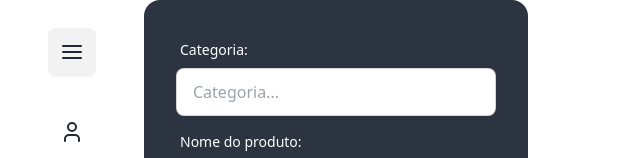
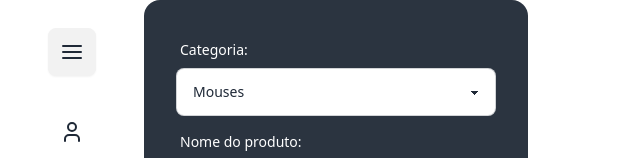
Before and after one commit to edgarfbarbosa/admin-dashboard, a React (Vite) app in the folder client/: page /addProduct in a window 1280 px wide. Shown: the top 158 px of the page, without its empty margins (0-640 px from the left). Built offline with nearby package versions, Linux system fonts and the light colour scheme.

Commit message:
refactor: substitui Input por Select para seleção de categoria em AddProductPage

```diff
--- a/client/src/pages/AddProductPage.jsx
+++ b/client/src/pages/AddProductPage.jsx
@@ -1,9 +1,10 @@
 import { useState } from 'react';
 
 import Input from '../components/Form/Input';
+import Select from '../components/Form/Select';
 
 const AddProductPage = () => {
-  const [category, setCategory] = useState('');
+  const [category, setCategory] = useState('mouses');
   const [name, setName] = useState('');
   const [price, setPrice] = useState('');
   const [discount, setDiscount] = useState('');
@@ -18,7 +19,7 @@ const AddProductPage = () => {
           'Content-Type': 'application/json'
         },
         body: JSON.stringify({
-          category,
+          category: category.charAt(0).toUpperCase() + category.substring(1),
           name,
           price: parseInt(price),
           discountPercentage: parseInt(discount),
@@ -54,10 +55,8 @@ const AddProductPage = () => {
     <section>
       <div className="card bg-neutral w-96 shadow-x1">
         <form className="card-body" onSubmit={handleProductRegistration}>
-          <Input
+          <Select
             label="Categoria:"
-            type="text"
-            placeholder="Categoria..."
             value={category}
             onChange={handleCategoryChange}
           />
```
